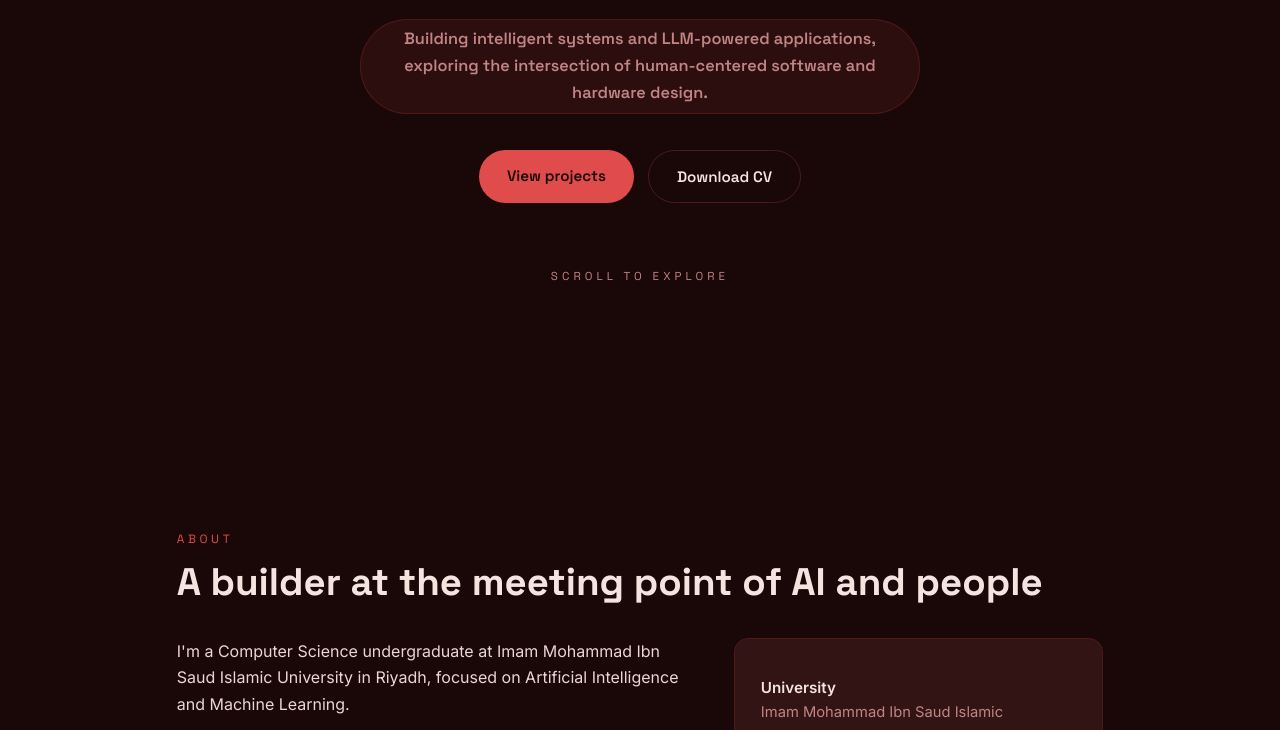
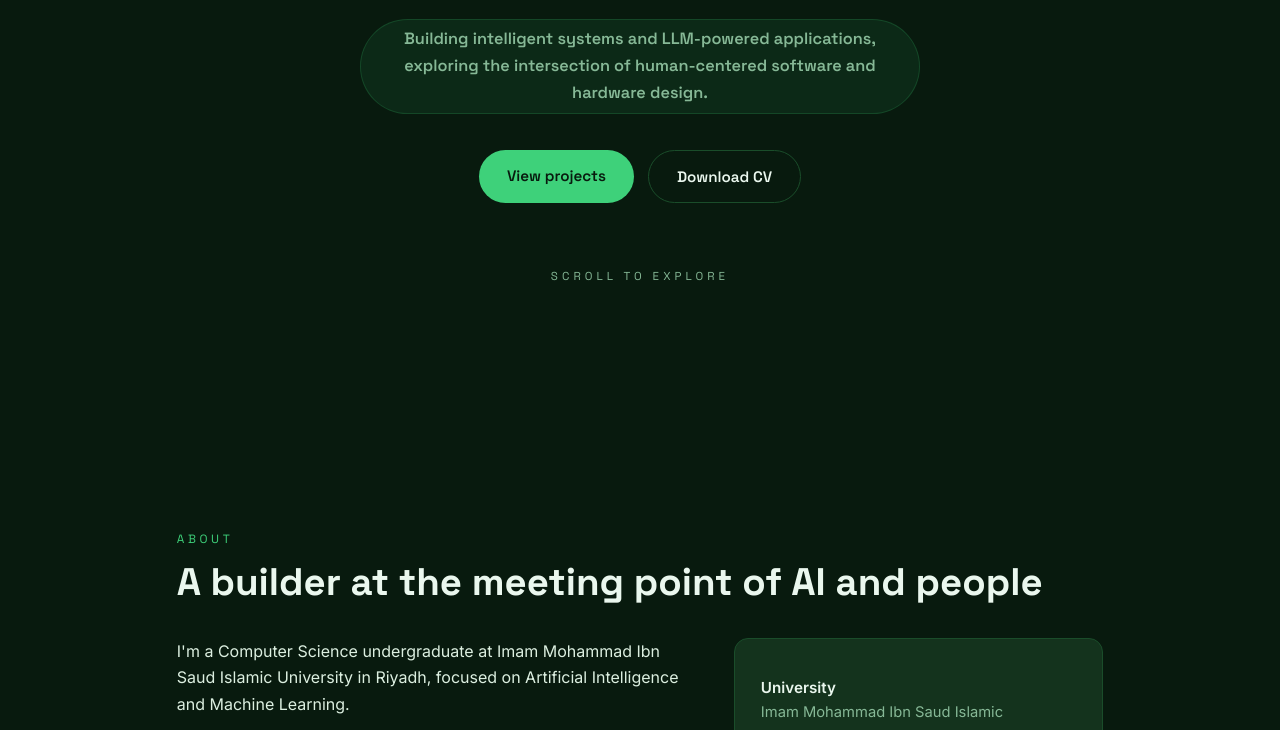
Before and after one commit to 4mohammedalqahtani-svg/portfolio, a plain HTML site: page index.html in a window 1280 px wide. Shown: the part 322-1052 px from the top of the page. Drawn offline with Linux system fonts and the light colour scheme.

Commit message:
Switch theme to dark green for Saudi National Day
Co-Authored-By: Claude Sonnet 5 <noreply@anthropic.com>

```diff
--- a/index.html
+++ b/index.html
@@ -10,15 +10,15 @@
 <link href="https://fonts.googleapis.com/css2?family=Space+Grotesk:wght@400;500;600;700&family=Inter:wght@400;500;600&family=IBM+Plex+Sans+Arabic:wght@400;500;700&family=Amiri:wght@700&display=swap" rel="stylesheet">
 <style>
 :root{
-  --espresso:#1A0808;
-  --panel:#2B0F0F;
-  --panel-2:#331414;
-  --border:#4D1A1A;
-  --tan:#B23A3A;
-  --tan-bright:#E04B4B;
-  --cream:#F3E4E0;
-  --text:#EAD6D2;
-  --muted:#C08484;
+  --espresso:#081A0E;
+  --panel:#0F2B18;
+  --panel-2:#14331D;
+  --border:#1A4D2A;
+  --tan:#2E9E58;
+  --tan-bright:#3ED17A;
+  --cream:#EAF7EE;
+  --text:#DCEFE0;
+  --muted:#86B896;
   --radius:14px;
 }
 *{margin:0;padding:0;box-sizing:border-box}
@@ -155,9 +155,9 @@ h2.section-title{font-size:clamp(1.7rem,4vw,2.4rem);color:var(--cream);margin-bo
   font-size:.75rem;font-weight:600;
   font-family:'Space Grotesk';
   padding:6px 13px;border-radius:999px;
-  background:rgba(178,58,58,.12);
+  background:rgba(46,158,88,.12);
   color:var(--tan-bright);
-  border:1px solid rgba(178,58,58,.25);
+  border:1px solid rgba(46,158,88,.25);
 }
 .video-slot{
   aspect-ratio:16/9;
@@ -223,9 +223,9 @@ h2.section-title{font-size:clamp(1.7rem,4vw,2.4rem);color:var(--cream);margin-bo
   font-family:'Space Grotesk';
   font-size:.75rem;font-weight:600;
   padding:7px 14px;border-radius:999px;
-  background:rgba(178,58,58,.12);
+  background:rgba(46,158,88,.12);
   color:var(--tan-bright);
-  border:1px solid rgba(178,58,58,.3);
+  border:1px solid rgba(46,158,88,.3);
   cursor:pointer;
   transition:background .15s ease,color .15s ease;
 }
```
